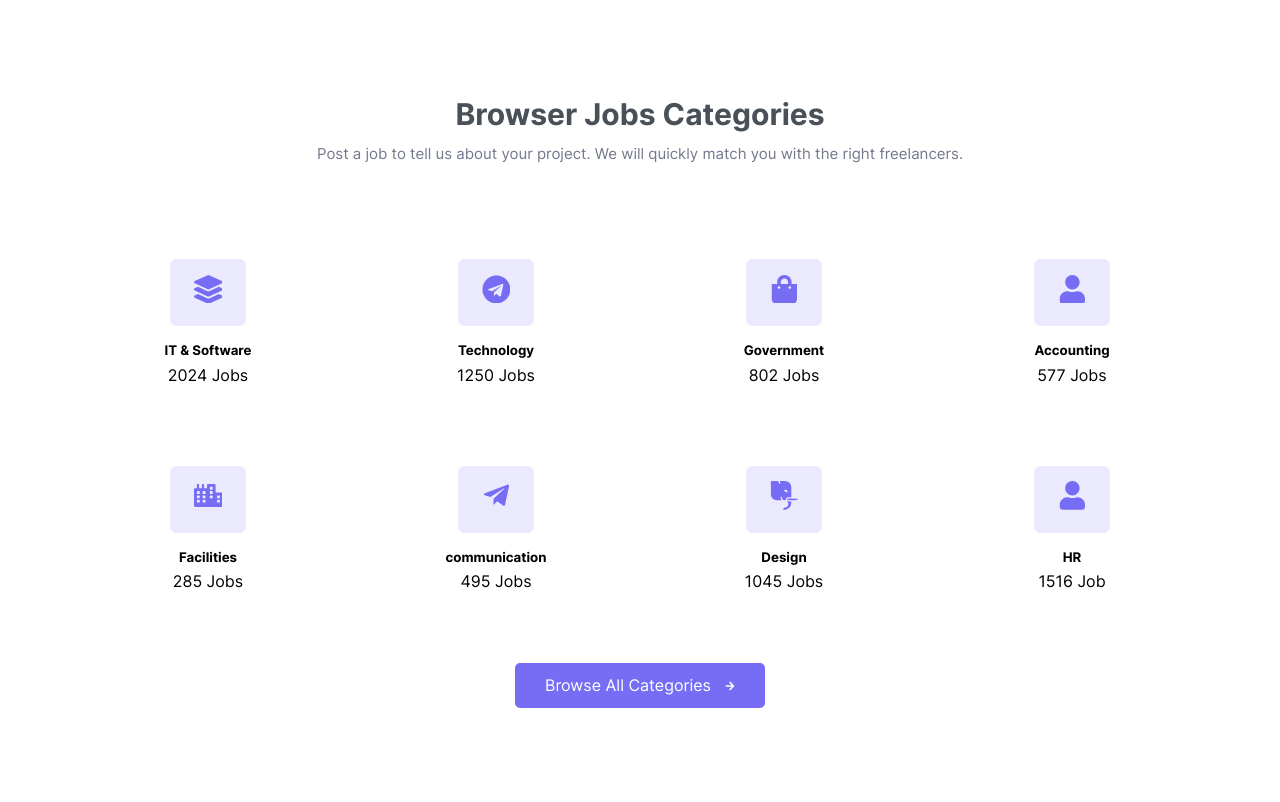
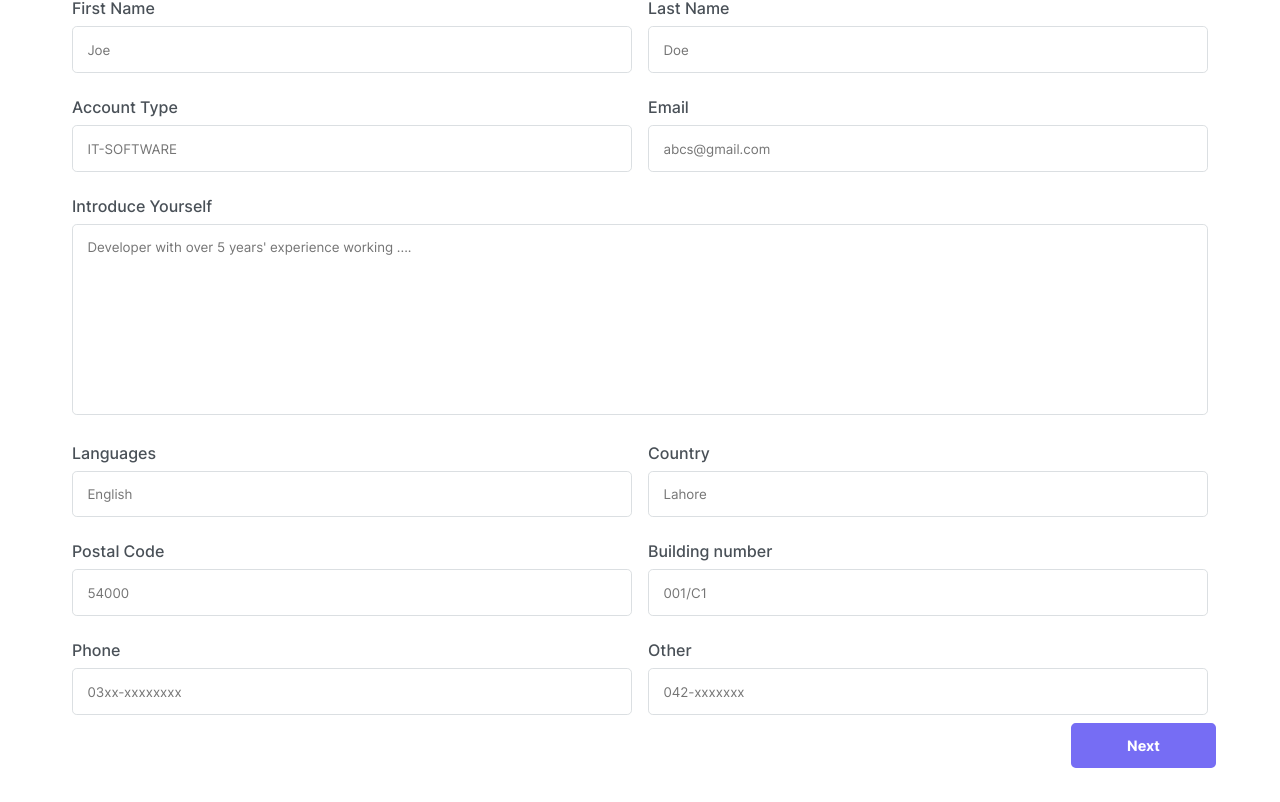
Before and after one commit to mawaisismail/codeHire-web-app-dev, a Next.js app: page / in a window 1280 px wide. Shown: the part 1498-2300 px from the top of the page. Built offline with nearby package versions, Linux system fonts and the light colour scheme.

Commit message:
Added signup step 2

```diff
--- /dev/null
+++ b/src/components/user/multistep/ProfileForm.tsx
@@ -0,0 +1,78 @@
+import { FC } from "react";
+import styles from "./profile.module.scss";
+import { Container } from "@mui/material";
+
+export const ProfileForm: FC = () => {
+  return (
+    <>
+      <Container maxWidth="lg">
+        <div className={styles.main}>
+          <form>
+            <div className={styles.input_main}>
+              <div className={styles.input_wrapper}>
+                <p className={styles.label}>First Name</p>
+                <input type="text" placeholder="Joe" />
+              </div>
+              <div className={styles.input_wrapper}>
+                <p className={styles.label}>Last Name</p>
+                <input type="text" placeholder="Doe" />
+              </div>
+            </div>
+            <div className={styles.input_main}>
+              <div className={styles.input_wrapper}>
+                <p className={styles.label}>Account Type</p>
+                <input type="text" placeholder="IT-SOFTWARE" />
+              </div>
+              <div className={styles.input_wrapper}>
+                <p className={styles.label}>Email</p>
+                <input type="text" placeholder="abcs@gmail.com  " />
+              </div>
+            </div>
+            <div className={styles.input_main}>
+              <div className={styles.input_wrapper}>
+                <p className={styles.label}>Introduce Yourself</p>
+                <textarea
+                  rows={10}
+                  placeholder="Developer with over 5 years' experience working ...."
+                />
+              </div>
+            </div>
+            <div className={styles.input_main}>
+              <div className={styles.input_wrapper}>
+                <p className={styles.label}>Languages</p>
+                <input type="text" placeholder="English" />
+              </div>
+              <div className={styles.input_wrapper}>
+                <p className={styles.label}>Country</p>
+                <input type="text" placeholder="Lahore" />
+              </div>
+            </div>
+            <div className={styles.input_main}>
+              <div className={styles.input_wrapper}>
+                <p className={styles.label}>Postal Code</p>
+                <input type="text" placeholder="54000" />
+              </div>
+              <div className={styles.input_wrapper}>
+                <p className={styles.label}>Building number</p>
+                <input type="text" placeholder="001/C1" />
+              </div>
+            </div>
+            <div className={styles.input_main}>
+              <div className={styles.input_wrapper}>
+                <p className={styles.label}>Phone</p>
+                <input type="text" placeholder="03xx-xxxxxxxx" />
+              </div>
+              <div className={styles.input_wrapper}>
+                <p className={styles.label}>Other</p>
+                <input type="text" placeholder="042-xxxxxxx" />
+              </div>
+            </div>
+            <div className={styles.button_wrapper}>
+              <button>Next</button>
+            </div>
+          </form>
+        </div>
+      </Container>
+    </>
+  );
+};
--- /dev/null
+++ b/src/components/user/multistep/profile.module.scss
@@ -0,0 +1,45 @@
+@use "/styles/mixins";
+@import "/styles/variables";
+
+.main {
+  form {
+    width: 100%;
+    .input_main {
+      @include mixins.flex(space-between);
+
+      .input_wrapper {
+        margin: 0.5rem;
+        width: 100%;
+
+        .label {
+          @include mixins.textFont(1rem, 500, $text-heading-color);
+          margin: 0.5rem 0;
+        }
+
+        input,
+        textarea {
+          outline: none;
+          padding: 0.9rem;
+          border-radius: 0.3rem;
+          width: 100%;
+          border: 1px solid $input-border;
+          resize: none;
+        }
+      }
+      @media (max-width: 1100px) {
+        flex-direction: column;
+        width: 100%;
+      }
+    }
+
+    .button_wrapper {
+      @include mixins.flex(flex-end);
+
+      button {
+        @include mixins.globalButton($button-blue, $button-blue, 145px, 45px);
+        border-radius: 0.3rem;
+        @include mixins.textFont(0.9rem, 700, $white);
+      }
+    }
+  }
+}
--- a/src/pages/index.tsx
+++ b/src/pages/index.tsx
@@ -9,12 +9,14 @@ import { Client } from "@/components/Browse/Client";
 import { Slide } from "@/components/Slide/Slide";
 import { Subscribe } from "@/components/Subscribe/Subscribe";
 import { Footer } from "@/components/Footer/Footer";
+import { ProfileForm } from "@/components/user/multistep/ProfileForm";
 
 const Pages = () => {
   return (
     <div>
       <HeroSection />
       <GGetInTouch />
+      <ProfileForm />
       <BrowserJob />
       <JobNav />
       <NavComp />
```
